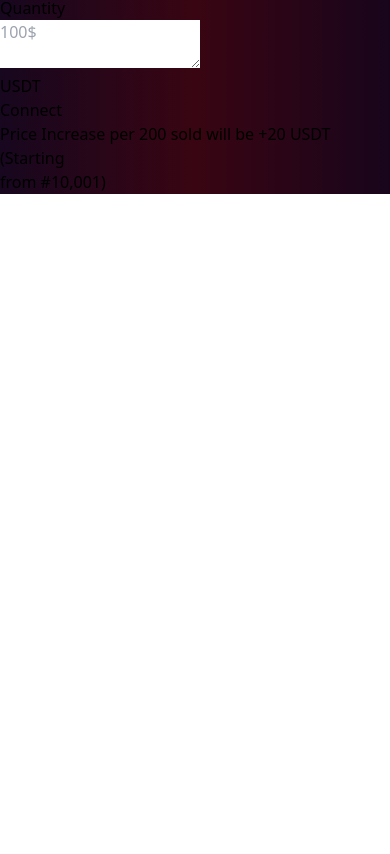
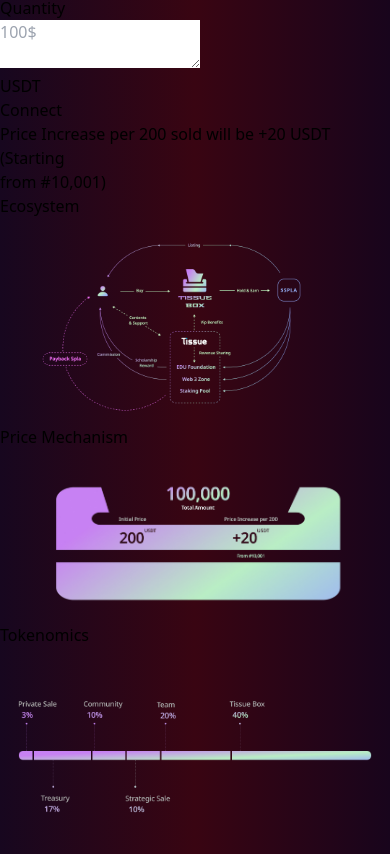
Before and after one commit to muhammad-hamza-liaqat/react-tailwindcss, a React (Vite) app: page / in a window 390 px wide. Shown: the part 720-1574 px from the top of the page. Before the commit the page ends 914 px from the top, so only its background shows below. Built offline with nearby package versions, Linux system fonts and the light colour scheme.

Commit message:
new changes

```diff
--- /dev/null
+++ b/src/components/Home/Eco2.jsx
@@ -0,0 +1,36 @@
+import React from 'react'
+import mechanism from "../../assets/images/mechanism.png"
+import price from "../../assets/images/price.png"
+import tokenomics from "../../assets/images/tokenomics.png"
+
+export default function Eco2() {
+    return (
+        <>
+            <div className="parent" style={{ backgroundImage: 'linear-gradient(to right,#17071F, #390512, #18051C)' }} >
+                <p className='text-center font-bold text-2xl mt-5 text-white'>Ecosystem</p>
+
+                {/* image1 */}
+                <div className='images'>
+                    <div className='image1 w-auto h-auto p-8'>
+                        <img src={mechanism} alt="_image1" className='rounded-2xl' />
+                    </div>
+
+                    <p className='text-white text-2xl text-center' >Price Mechanism</p>
+                    {/* image 2 */}
+                    <div className="image2 w-auto h-auto px-8">
+                        <img src={price} alt="_image2" className='rounded-2xl' />
+                    </div>
+
+                    <p className='text-white text-2xl text-center'>Tokenomics</p>
+
+                    {/* image 3 */}
+                    <div className='image3 w-auto h-auto px-12'>
+                        <img src={tokenomics} alt="+logo3" className='rounded-2xl'/>
+                    </div>
+                </div>
+
+
+            </div>
+        </>
+    )
+}
--- a/src/components/Home/Hero2.jsx
+++ b/src/components/Home/Hero2.jsx
@@ -42,8 +42,8 @@
 
                             <div className='mt-3'>
                                 <div className='flex items-center justify-between'>
-                                    <p className='mr-14 text-lg'>USDT</p>
-                                    <button className='bg-red-600 px-4 py-2 rounded-md text-white'>
+                                    <p className='md:mr-14 text-lg'>USDT</p>
+                                    <button className='bg-red-600 rounded-xl p-1 md:px-4 md:py-2 md:rounded-md text-white'>
                                         Connect
                                     </button>
                                 </div>
--- a/src/pages/Home.jsx
+++ b/src/pages/Home.jsx
@@ -4,6 +4,7 @@
 import Ecosystem from '../components/Home/Ecosystem'
 import Nav2 from '../components/NavBar/Nav2'
 import Hero2 from '../components/Home/Hero2'
+import Eco2 from '../components/Home/Eco2'
 
 export default function Home() {
     return (
@@ -13,6 +14,7 @@
         <Ecosystem/> */}
         <Nav2/>
         <Hero2/>
+        <Eco2/>
         </>
     )
 }
```
